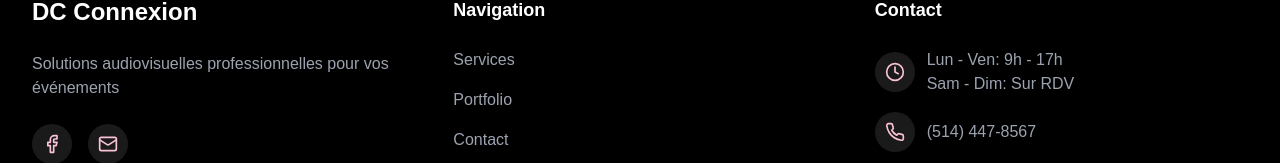
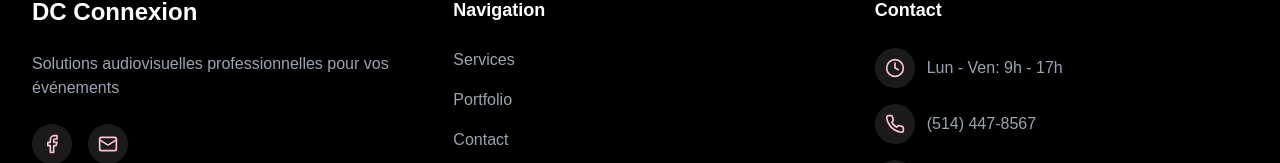
Before and after one commit to Iamglads/connexionqc.ca, a Next.js app: page / in a window 1280 px wide. Shown: the part 5722-5885 px from the top of the page. Built offline with nearby package versions, Linux system fonts and the light colour scheme; no server answers; a web font is replaced by a local one.

Commit message:
Update footer.tsx

```diff
--- a/components/layout/footer.tsx
+++ b/components/layout/footer.tsx
@@ -102,7 +102,6 @@ export default function Footer() {
                 </div>
                 <div className="text-gray-400">
                   <p>Lun - Ven: 9h - 17h</p>
-                  <p>Sam - Dim: Sur RDV</p>
                 </div>
               </li>
               <li className="flex items-center space-x-3">
```
